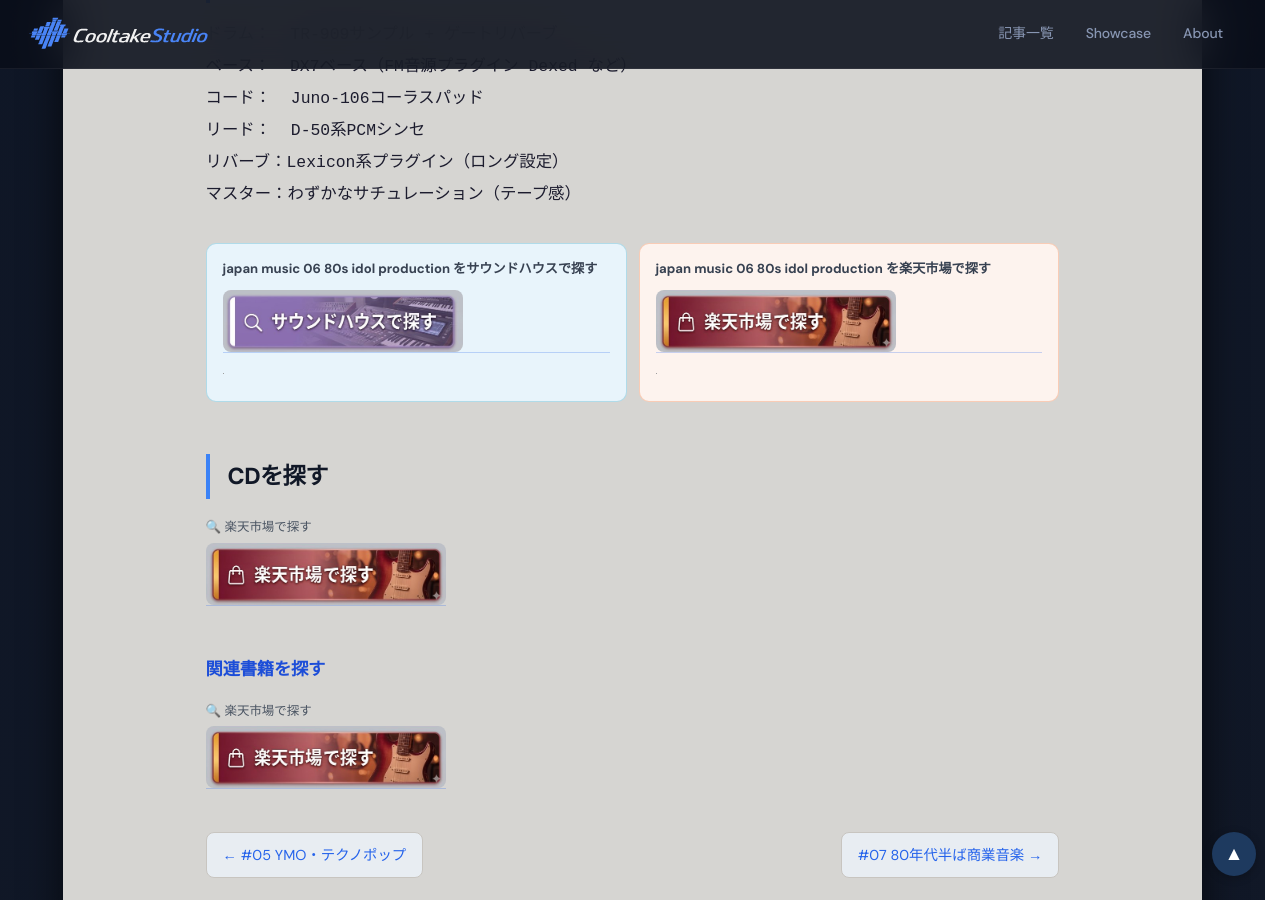
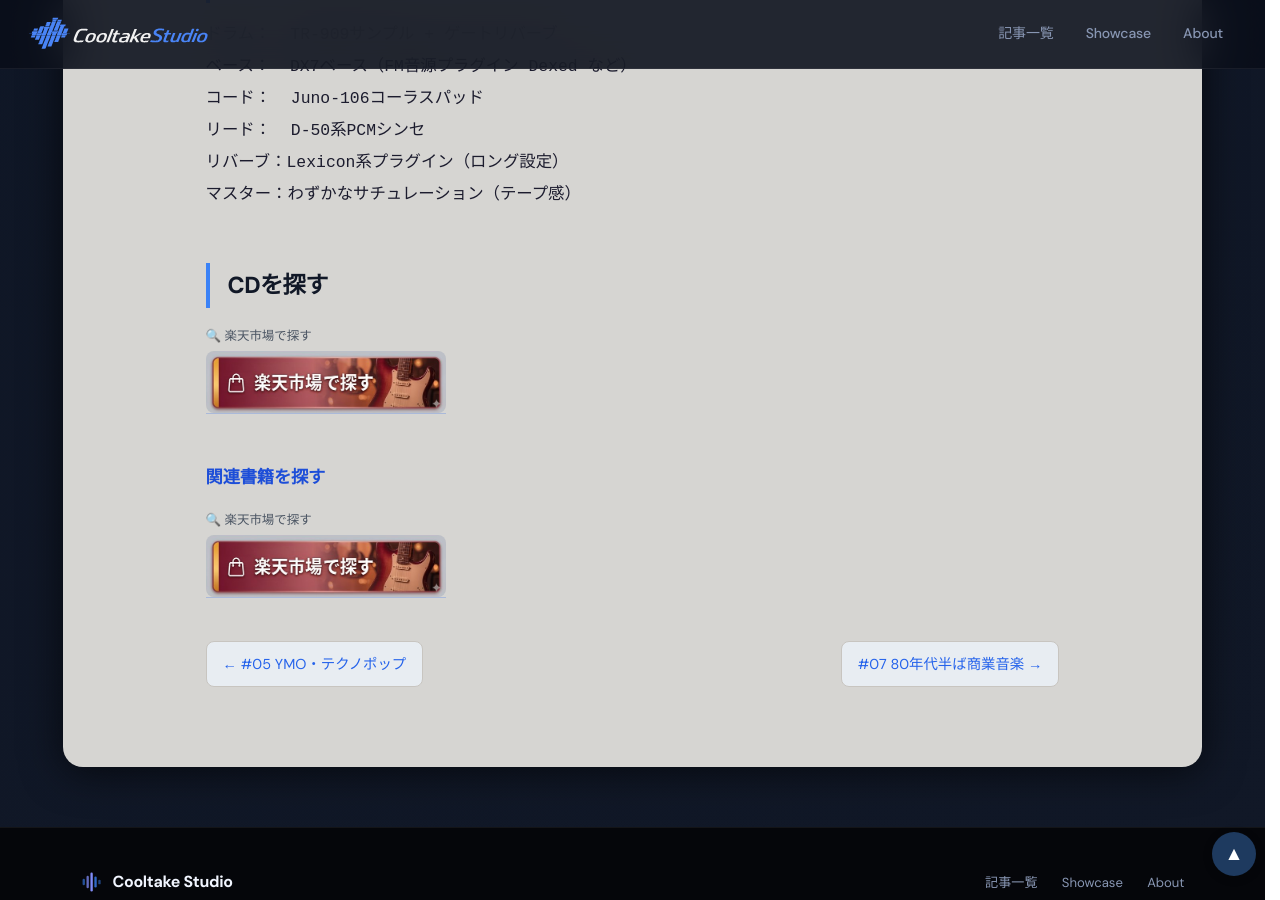
Before and after one commit to cooltake/cooltake-staging, a Jekyll site: the page built from _posts/2026-05-30-japan-music-06-80s-idol-production.md, in a window 1280 px wide and 900 px high, scrolled down 5105 px. Built offline with Jekyll 4.4.1, drawn with Linux system fonts in a browser that asks for light colours; some web fonts are replaced; grey boxes are pictures that could not be loaded.

Commit message:
revert: remove shop buttons from japan-music series (no search relevance)

````diff
--- a/_posts/2026-05-30-japan-music-06-80s-idol-production.md
+++ b/_posts/2026-05-30-japan-music-06-80s-idol-production.md
@@ -127,18 +127,6 @@
 マスター：わずかなサチュレーション（テープ感）
 ```
 
-<div style="display:flex;gap:.75rem;margin:2rem 0;">
-<div style="flex:1;padding:.8rem 1rem 1rem;background:#e8f4fb;border-radius:10px;border:1px solid rgba(8,145,178,.25);">
-<p style="margin:0 0 .5rem;color:#374151;font-size:.82rem;font-weight:bold;">japan music 06 80s idol production をサウンドハウスで探す</p>
-<a href="https://h.accesstrade.net/sp/cc?rk=01001xqc00os63&url=https%3A%2F%2Fwww.soundhouse.co.jp%2Fsearch%2Findex%3Fs_category_cd%3D311" rel="nofollow" referrerpolicy="no-referrer-when-downgrade" style="display:block;text-decoration:none;"><img src="/assets/images/btn-soundhouse.jpg" alt="サウンドハウスで探す" width="240" style="height:auto;border-radius:8px;display:block;"></a>
-<img src="https://h.accesstrade.net/sp/rr?rk=01001xqc00os63" width="1" height="1" border="0" alt="" loading="lazy">
-</div>
-<div style="flex:1;padding:.8rem 1rem 1rem;background:#fdf3ee;border-radius:10px;border:1px solid rgba(234,88,12,.25);">
-<p style="margin:0 0 .5rem;color:#374151;font-size:.82rem;font-weight:bold;">japan music 06 80s idol production を楽天市場で探す</p>
-<a href="https://hb.afl.rakuten.co.jp/ichiba/0b15ddc7.28c5c9ed.0b15ddc8.5d23dd4d/?pc=https%3A%2F%2Fsearch.rakuten.co.jp%2Fsearch%2Fmall%2FDTM%20%E3%82%BD%E3%83%95%E3%83%88%E3%82%A6%E3%82%A7%E3%82%A2%2F" rel="nofollow" referrerpolicy="no-referrer-when-downgrade" style="display:block;text-decoration:none;"><img src="/assets/images/btn-rakuten.jpg" alt="楽天市場で探す" width="240" style="height:auto;border-radius:8px;display:block;"></a>
-<img src="//i.moshimo.com/af/i/impression?a_id=5565352&amp;p_id=54&amp;pc_id=54&amp;pl_id=616" width="1" height="1" style="border:none;" alt="" loading="lazy">
-</div>
-</div>
 
 ## CDを探す
 
````
